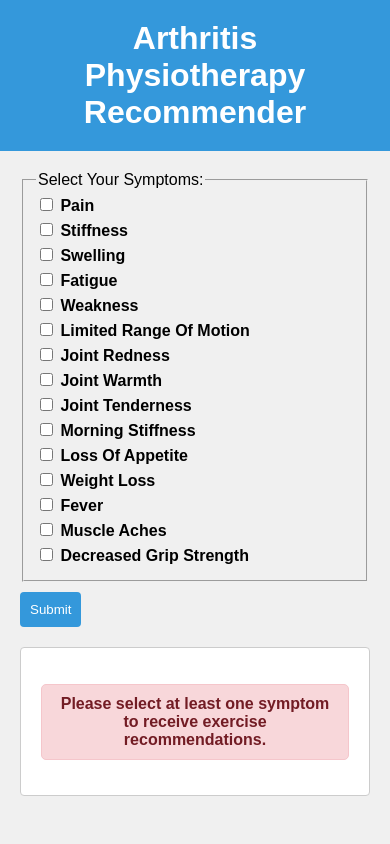
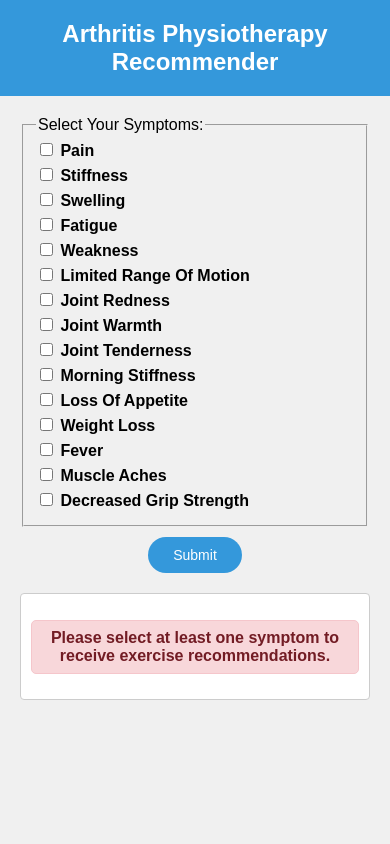
Before and after one commit to kareemadesola/bsc_csc_project, a Flask app: page / in a window 390 px wide. Run offline with Flask 3, Linux system fonts and the light colour scheme.

Commit message:
make the submit button more visible and used media queries to make it more responsive

```diff
--- a/static/styles.css
+++ b/static/styles.css
@@ -40,12 +40,14 @@ select {
 
 button {
     display: block;
+    margin: 0 auto; /* Center the button horizontally */
     margin-top: 10px;
-    padding: 10px;
+    padding: 15px 40px; /* Increase padding to make the button wider */
+    font-size: 18px; /* Increase font size to make the button text bigger */
     background-color: #3498db;
     color: #fff;
     border: none;
-    border-radius: 4px;
+    border-radius: 50px; /* Set border-radius to create an oval shape */
     cursor: pointer;
 }
 
@@ -81,3 +83,36 @@ li {
 .custom-alert p {
     margin: 0;
 }
+
+/* Media Queries */
+@media screen and (max-width: 768px) {
+    /* Adjust styles for screens with a maximum width of 768px or smaller */
+    h1 {
+        font-size: 24px;
+    }
+
+    button {
+        padding: 12px 30px;
+        font-size: 16px;
+    }
+
+    #recommendations {
+        padding: 10px;
+    }
+}
+
+@media screen and (max-width: 480px) {
+    /* Adjust styles for screens with a maximum width of 480px or smaller */
+    select {
+        height: 150px;
+    }
+
+    button {
+        padding: 10px 25px;
+        font-size: 14px;
+    }
+
+    .custom-alert {
+        padding: 8px;
+    }
+}
```
